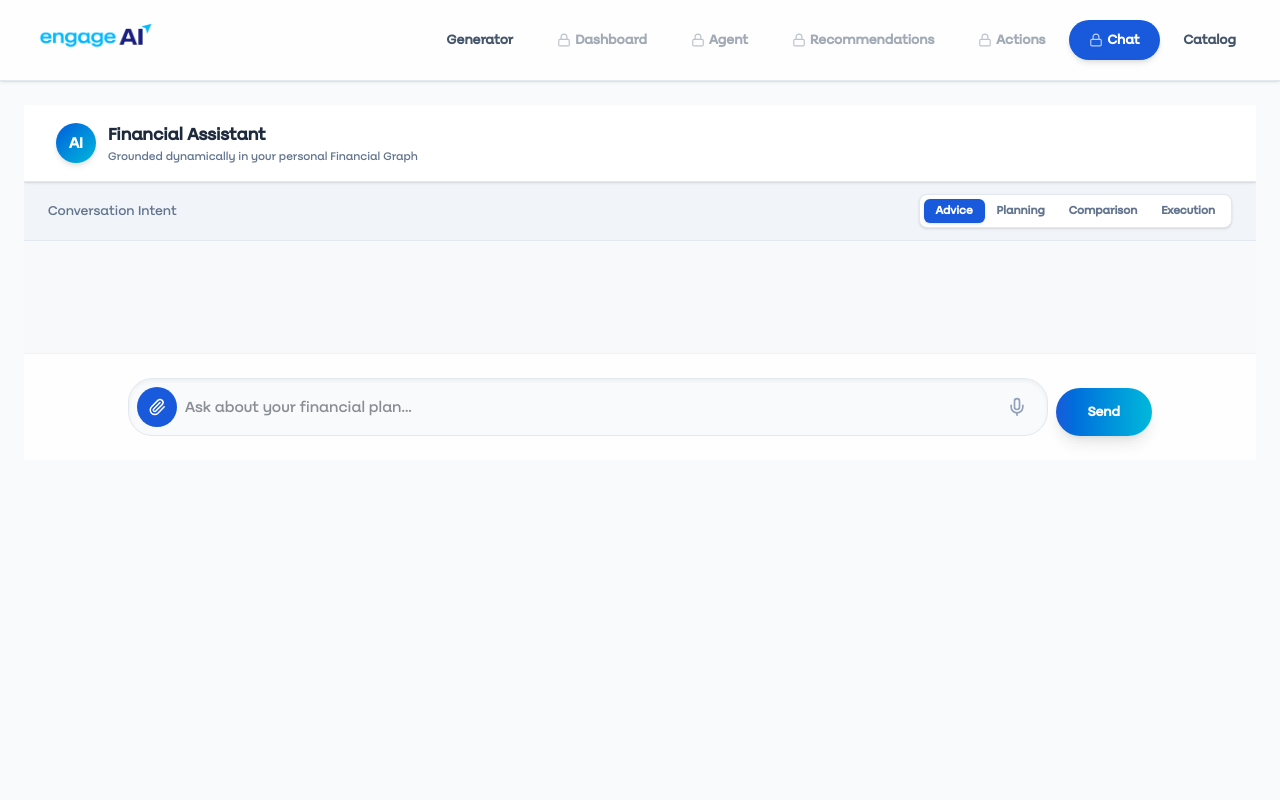
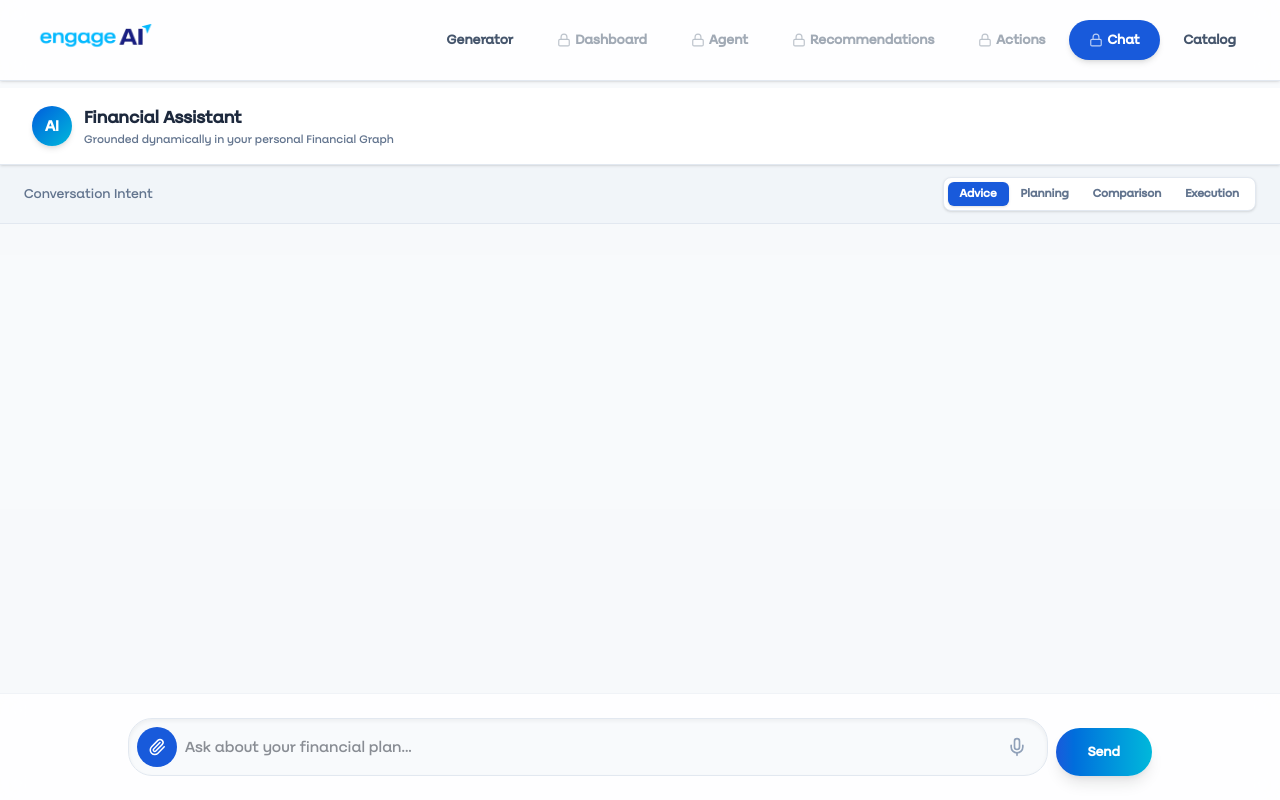
Before and after one commit to aaravgupta0202/engageAI, a React (Vite) app in the folder frontend/: page /chat in a window 1280 px wide. Built offline with nearby package versions, Linux system fonts and the light colour scheme.

Commit message:
Fix AiChat to render as true fixed full-screen like onboarding

```diff
--- a/frontend/src/pages/AiChat.tsx
+++ b/frontend/src/pages/AiChat.tsx
@@ -164,7 +164,7 @@ export default function AiChat({ customerId }: { customerId: string | null }) {
   };
 
   return (
-    <div className="w-full h-full flex flex-col flex-1 animate-in fade-in duration-500">
+    <div className="fixed inset-0 z-40 bg-slate-50 dark:bg-slate-900 pt-[72px] md:pt-[88px] flex flex-col animate-in fade-in duration-500">
       <div className="flex-1 flex flex-col bg-slate-50 dark:bg-slate-900 overflow-hidden">
         <div className="bg-white dark:bg-slate-900 border-b border-slate-200 dark:border-slate-800 p-4 md:px-8 flex flex-row items-center justify-between shadow-sm z-10">
           <div className="flex items-center space-x-3">
```
